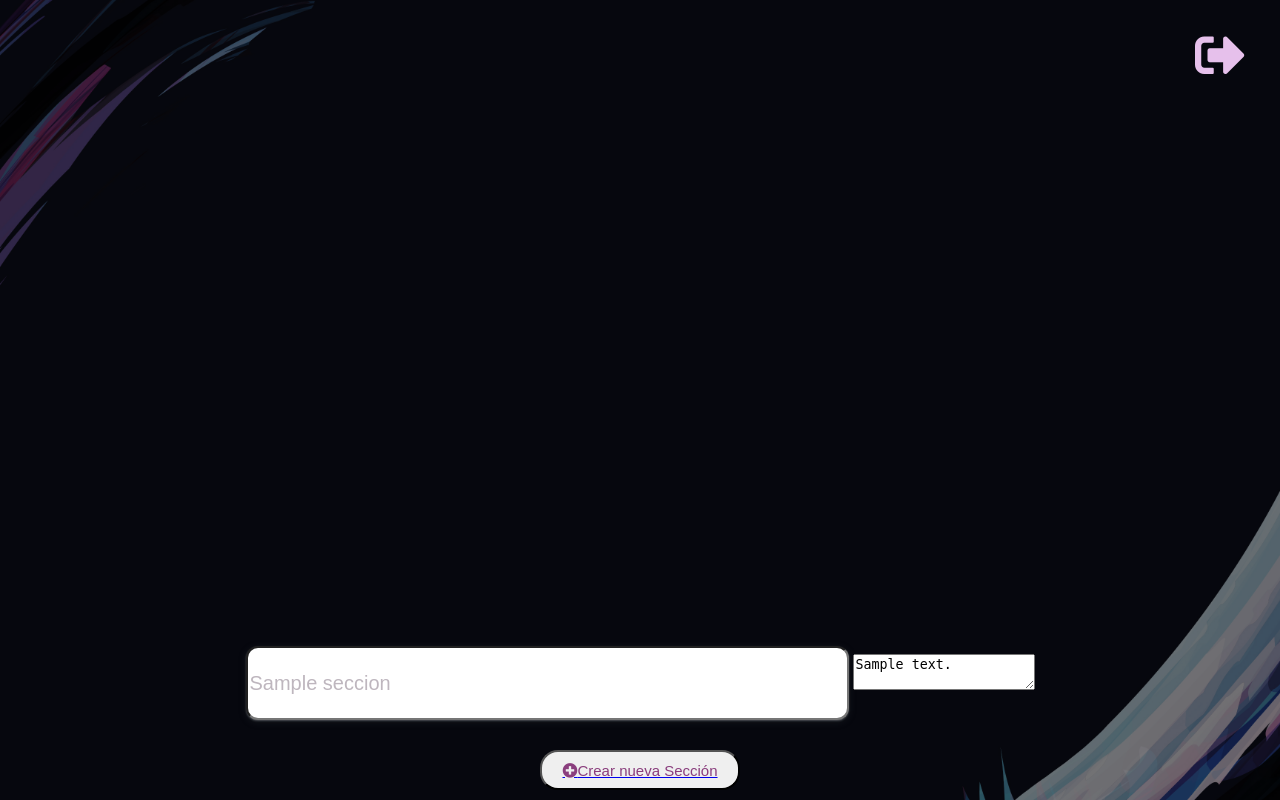
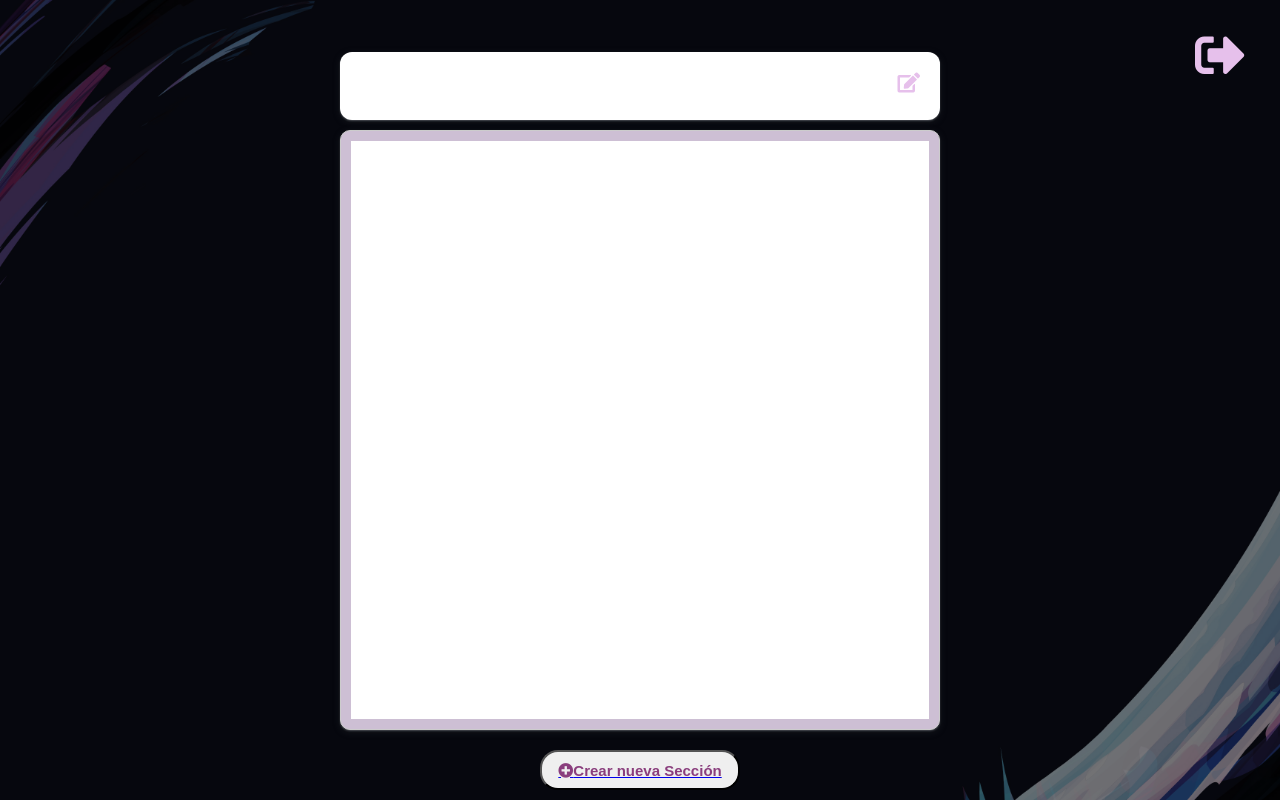
Before and after one commit to PioPioPiola/MiSegundaEncarta-ProyectoIUSH, a Flask app: template templates/_DetalleEdicion.html in a window 1280 px wide. Run offline with Flask 3, Linux system fonts and the light colour scheme; the template is opened without the code that fills it: most values are stand-ins (such as "Sample title", 1, 10 or a date in 2020); some libraries are stand-ins or nearby versions.

Commit message:
Se reestructura la lógica de editar y actualizar. Ya funcionan las acciones y la visualización

```diff
--- a/Static/styles.css
+++ b/Static/styles.css
@@ -53,6 +53,37 @@ header.box2 {
     justify-content: center;
     align-items: center;
     padding-top: 80px;
+}
+
+
+#detalle-contenido {
+    display: flex;
+    /* justify-content: center;
+    align-items: center; */
+    background-color: #fff;
+    color: black;
+    font-family: 'Segoe UI', Tahoma, Geneva, Verdana, sans-serif;
+    width: 538px;
+    height: 538px;
+    padding: 20px;
+}
+
+#titulo-contenido {
+    width: 560px;
+    height: 28px;
+    padding: 20px;
+    margin-top: 30px;
+    margin-bottom: 10px;
+    color: #3a013a;
+    font-weight: 600;
+    background-color: #fff;
+    font-size: 20px;
+    font-weight: 300px;
+    font-family: Arial, Helvetica, sans-serif;
+    border-radius: 12px;
+    box-shadow: rgba(223, 230, 235, 0.3) 0px 1px 2px 0px, rgba(60, 64, 67, 0.15) 0px 2px 6px 2px;
+    display:flex;
+    justify-content: space-between;
 }
 
 .box {
@@ -294,7 +325,7 @@ h1 {
 }
 
 .nombre {
-    width: 595px;
+    width: 660px;
     height: 68px;
     margin-top: 30px;
     margin-bottom: 10px;
@@ -315,15 +346,18 @@ h1 {
     cursor: pointer;
     z-index: 1000;
 }
+#editar-titulo {
+    font-size: 20px;
+    color: #e6c0eb;
+    cursor: pointer;
+}
 
-#logout-icon:hover {
+#logout-icon:hover, #editar-titulo:hover {
     color: #fdfbfb;
 }
 
 .ck.ck-reset.ck-editor{
     background-color: rgb(205, 191, 212);
-    width: 600px;
-    height: 600px;
     border: 1px solid #ccc;
     border-radius: 10px;
     padding: 10px;
@@ -346,10 +380,11 @@ h1 {
     border: 1px solid #ccc;
 }
 
-#nueva-seccion {
+#nueva-seccion, #cancelar, #aceptar {
     text-decoration: none;
     margin: 10px;
     font-size: 15px;
+    font-weight:550;
     color: #8a3e7d;
     display: flex;
     justify-content: center;
--- a/templates/_DetalleEdicion.html
+++ b/templates/_DetalleEdicion.html
@@ -17,10 +17,27 @@
     <div class="contenido" style="display: flex; flex-direction: column;" id="seccion-container">
         <div style="display: flex; flex-direction: column; align-items: center; justify-content: center;">
             {% for seccion in secciones %}
-                {% set seccion_data = seccion %}
-                {% include '_Seccion.html' %}
+            <div class="contenido">
+                <div>
+                    <input type="hidden" id="idSeccion" name="idSeccion" value="{{ seccion[0] }}">
+                    <div id="titulo-contenido">
+                        <div>
+                            {{ seccion[1] if seccion and seccion[1] else '' }}
+                        </div>
+                        <div>
+                            <a href="{{ url_for('EditarCrear', idSeccion=seccion[0]) }}" title="Editar sección" data-toggle="tooltip">
+                                <i class="fas fa-edit" id="editar-titulo"></i>
+                            </a>
+                        </div>
+                    </div>
+                    <div class="ck ck-reset ck-editor ck-rounded-corners">
+                        <div id="detalle-contenido">
+                            {{ seccion[2] | safe if seccion and seccion[2] else '' }}
+                        </div>
+                    </div>
+                </div>
+            </div>
             {% endfor %}
-
             <a href="{{ url_for('EditarCrear', idSeccion=0) }}">
                 <button type="button" id="nueva-seccion" style="margin-top: 20px;">
                     <i class="fas fa-plus-circle"></i> Crear nueva Sección
@@ -28,18 +45,5 @@
             </a>
         </div>
     </div>
-
-    <script src="https://cdn.ckeditor.com/ckeditor5/39.0.0/classic/ckeditor.js"></script>
-    <script>
-        document.addEventListener("DOMContentLoaded", function() {
-            const textareas = document.querySelectorAll('textarea[id^="editor-"]');
-            textareas.forEach(textarea => {
-                ClassicEditor.create(textarea)
-                .catch(error => {
-                    console.error(error);
-                });
-            });
-        });
-    </script>
 </body>
 </html>
--- a/templates/_Seccion.html
+++ b/templates/_Seccion.html
@@ -1,72 +1,10 @@
-<head>
-    <link rel="stylesheet" href="https://cdnjs.cloudflare.com/ajax/libs/font-awesome/5.15.3/css/all.min.css">
-    <style>
-        .success-message {
-            color: green;
-            font-weight: bold;
-        }
-    </style>
-</head>
-<body>
-    <div class="contenido">
-        <div>
-            <div>
-                <input type="hidden" id="idSeccion" name="idSeccion" value="{{ idSeccion }}">
-                <form id="editor-form" method="POST" action="{{ url_for('ActualizarSeccion', idSeccion=0) }}">
-                    <input class="nombre" name="nombre" type="text" placeholder="Sección..." value="{% if seccion_data and seccion_data.nombre %}{{ seccion_data.nombre }}{% else %}{% endif %}">
-                    <textarea name="contenido" id="editor">{{ seccion_data.contenido if seccion_data else '' }}</textarea>
-                </form>
-
-            </div>
-
-            {% if message %}
-            <div id="message" class="success-message">{{ message }}</div>
-            {% endif %}
-        </div>
+<div class="contenido">
+    <div>
+        <input type="hidden" id="idSeccion" name="idSeccion" value="{{ idSeccion }}">
+        <form id="editor-form" method="POST" action="{{ url_for('ActualizarSeccion', idSeccion=idSeccion) }}">
+            <input class="nombre" name="nombre" type="text" placeholder="Sección..."
+                   value="{{ seccion[1] if seccion and seccion[1] else ''}}">
+            <textarea class="editor-textarea" name="contenido" id="editor-{{ idSeccion }}">{{ seccion[2] if seccion and seccion[2] else '' }}</textarea>
+        </form>
     </div>
-
-    <script src="https://cdn.ckeditor.com/ckeditor5/39.0.0/classic/ckeditor.js"></script>
-    <script src="https://cdn.ckeditor.com/ckeditor5/39.0.0/classic/ckeditor.js"></script>
-    <script>
-        ClassicEditor
-            .create(document.querySelector('#editor'), {
-                toolbar: {
-                    items: [
-                        'imageUpload',
-                        'mediaEmbed'
-                    ]
-                },
-                mediaEmbed: {
-                    previewsInData: true
-                },
-                image: {
-                    toolbar: [
-                        'imageTextAlternative'
-                    ]
-                },
-                simpleUpload: {
-                    uploadUrl: '/upload'
-                }
-            })
-            .catch(error => {
-                console.error(error);
-            });
-
-        const messageDiv = document.getElementById('message');
-        if (messageDiv) {
-            setTimeout(() => {
-                messageDiv.style.display = 'none';
-            }, 2000);
-        }
-
-        function enviarFormulario() {
-            let idSeccion = document.getElementById('idSeccion').value;
-
-            if (idSeccion != 0) {
-                document.getElementById('editor-form').submit();
-            }
-        }
-    </script>
-
-
-</body>
+</div>
```
Also changed, not shown: Controllers/InicioController.py (+14 -39 lines), templates/_Detalle.html (+19 -6 lines), templates/_EditarCrear.html (+19 -11 lines), my_database.db.
